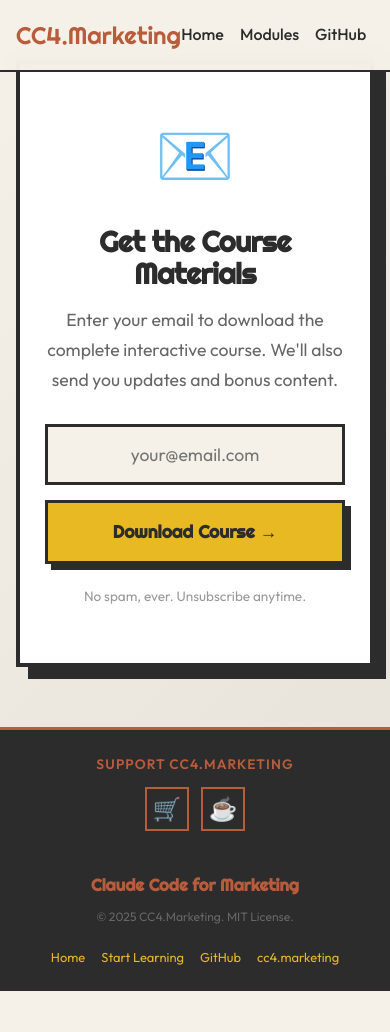
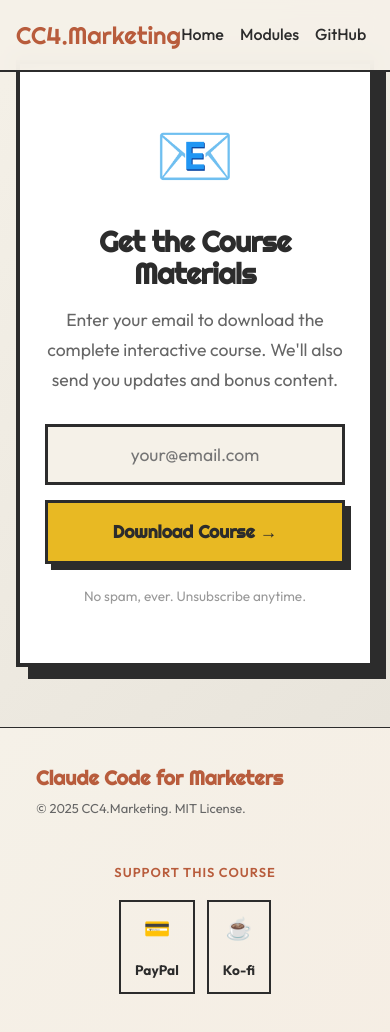
Before and after one commit to cc4-marketing/site, an Astro site: page /download in a window 390 px wide. Before the commit the page ends 991 px from the top, so only its background shows below. Built offline with nearby package versions, Linux system fonts and the light colour scheme; Astro itself is replaced by a stand-in of ours.

Commit message:
fix: improve dark mode contrast & redesign footer with code copy feature
- Fix dark mode contrast on Hero component with adjusted gradients and reduced decoration opacity
- Fix FeatureCard and StatBox to use bg-secondary and text-primary/secondary variables
- Update Hero text to use text-primary/secondary instead of charcoal
- Completely redesign footer: remove navigation links, simplify to two-column layout
- Highlight PayPal and Ko-fi support options with clear labels and icons
- Add subtle yet impactful footer design with gradient background
- Add copy button to all code blocks with 'Copied!' feedback
- Create CodeBlockCopy component that wraps all pre elements with copy functionality
- Improve mobile responsiveness for footer support buttons

```diff
--- /dev/null
+++ b/src/components/CodeBlockCopy.astro
@@ -0,0 +1,69 @@
+---
+// This component adds copy buttons to code blocks when loaded on the client
+---
+
+<script>
+  function setupCodeBlockCopy() {
+    // Find all pre elements that contain code
+    const preElements = document.querySelectorAll('pre');
+
+    preElements.forEach((pre) => {
+      // Skip if already wrapped
+      if (pre.parentElement?.classList.contains('code-block-wrapper')) {
+        return;
+      }
+
+      // Create wrapper
+      const wrapper = document.createElement('div');
+      wrapper.className = 'code-block-wrapper';
+
+      // Wrap the pre element
+      pre.parentNode?.insertBefore(wrapper, pre);
+      wrapper.appendChild(pre);
+
+      // Create copy button
+      const copyBtn = document.createElement('button');
+      copyBtn.className = 'code-copy-btn';
+      copyBtn.textContent = 'Copy';
+      copyBtn.type = 'button';
+
+      wrapper.insertBefore(copyBtn, pre);
+
+      // Handle click
+      copyBtn.addEventListener('click', async () => {
+        const code = pre.innerText || pre.textContent || '';
+
+        try {
+          await navigator.clipboard.writeText(code);
+
+          // Show feedback
+          const originalText = copyBtn.textContent;
+          copyBtn.textContent = 'Copied!';
+          copyBtn.classList.add('copied');
+
+          // Reset after 2 seconds
+          setTimeout(() => {
+            copyBtn.textContent = originalText;
+            copyBtn.classList.remove('copied');
+          }, 2000);
+        } catch (err) {
+          console.error('Failed to copy:', err);
+          copyBtn.textContent = 'Error';
+          setTimeout(() => {
+            copyBtn.textContent = originalText;
+          }, 2000);
+        }
+      });
+    });
+  }
+
+  // Run on page load
+  if (document.readyState === 'loading') {
+    document.addEventListener('DOMContentLoaded', setupCodeBlockCopy);
+  } else {
+    setupCodeBlockCopy();
+  }
+
+  // Also run on navigation (for SPAs)
+  window.addEventListener('pageshow', setupCodeBlockCopy);
+</script>
--- a/src/components/Footer.astro
+++ b/src/components/Footer.astro
@@ -4,46 +4,49 @@
 
 <footer class="footer">
   <div class="container">
-    <!-- Support Section -->
-    <div class="footer-support">
-      <span class="support-label">Support CC4.Marketing</span>
-      <div class="donation-links">
-        <a href="https://paypal.me/MinhTriVo?locale.x=en_US&country.x=VN" target="_blank" rel="noopener noreferrer" class="donation-btn paypal-btn" title="Support via PayPal">
-          🛒
-        </a>
-        <a href="https://ko-fi.com/cc4marketing" target="_blank" rel="noopener noreferrer" class="donation-btn kofi-btn" title="Support via Ko-fi">
-          ☕
-        </a>
-      </div>
-    </div>
-
-    <!-- Divider -->
-    <div class="footer-divider"></div>
-
-    <!-- Branding & Links Section -->
-    <div class="footer-bottom">
-      <div class="footer-branding">
-        <a href="/" class="footer-logo">Claude Code for Marketing</a>
-        <span class="footer-meta">© {currentYear} CC4.Marketing. MIT License.</span>
+    <!-- Main Footer Content -->
+    <div class="footer-main">
+      <!-- Left: Branding -->
+      <div class="footer-brand">
+        <h3>Claude Code for Marketers</h3>
+        <p>© {currentYear} CC4.Marketing. MIT License.</p>
       </div>
 
-      <nav class="footer-links">
-        <a href="/">Home</a>
-        <a href="/modules/0/introduction">Start Learning</a>
-        <a href="https://github.com/cc4-marketing/cc4.marketing" target="_blank" rel="noopener noreferrer">GitHub</a>
-        <a href="https://cc4.marketing" target="_blank" rel="noopener noreferrer">cc4.marketing</a>
-      </nav>
+      <!-- Center: Support CTAs -->
+      <div class="footer-support">
+        <p class="support-headline">Support This Course</p>
+        <div class="support-buttons">
+          <a href="https://paypal.me/MinhTriVo?locale.x=en_US&country.x=VN" target="_blank" rel="noopener noreferrer" class="support-btn paypal">
+            <span class="support-icon">💳</span>
+            <span class="support-text">
+              <strong>PayPal</strong>
+              <small>One-time</small>
+            </span>
+          </a>
+          <a href="https://ko-fi.com/cc4marketing" target="_blank" rel="noopener noreferrer" class="support-btn kofi">
+            <span class="support-icon">☕</span>
+            <span class="support-text">
+              <strong>Ko-fi</strong>
+              <small>Support us</small>
+            </span>
+          </a>
+        </div>
+      </div>
     </div>
   </div>
 </footer>
 
 <style>
   .footer {
-    background: var(--charcoal);
+    background: linear-gradient(135deg, var(--bg-primary) 0%, rgba(255, 136, 102, 0.03) 100%);
     color: var(--text-primary);
-    padding: 32px 24px;
-    border-top: 3px solid var(--rust);
+    padding: 60px 24px;
+    border-top: 1px solid var(--border-color);
     font-size: 0.95em;
+  }
+
+  html[data-theme="dark"] .footer {
+    background: linear-gradient(135deg, var(--bg-primary) 0%, rgba(255, 136, 102, 0.05) 100%);
   }
 
   .container {
@@ -51,152 +54,142 @@
     margin: 0 auto;
   }
 
+  /* Main Footer Layout */
+  .footer-main {
+    display: grid;
+    grid-template-columns: 1fr 1fr;
+    gap: 60px;
+    align-items: center;
+  }
+
+  /* Branding Section */
+  .footer-brand h3 {
+    font-family: var(--font-display);
+    font-size: 1.3em;
+    color: var(--rust);
+    margin: 0 0 8px 0;
+    font-weight: 600;
+  }
+
+  .footer-brand p {
+    margin: 0;
+    font-size: 0.85em;
+    color: var(--text-secondary);
+  }
+
   /* Support Section */
   .footer-support {
-    display: flex;
-    align-items: center;
-    justify-content: center;
-    gap: 20px;
-    margin-bottom: 20px;
+    text-align: right;
   }
 
-  .support-label {
+  .support-headline {
+    margin: 0 0 16px 0;
+    font-size: 0.85em;
     font-weight: 600;
     color: var(--rust);
-    font-size: 0.9em;
     text-transform: uppercase;
     letter-spacing: 0.08em;
   }
 
-  .donation-links {
+  .support-buttons {
     display: flex;
     gap: 12px;
+    justify-content: flex-end;
+    flex-direction: column;
+    align-items: flex-end;
   }
 
-  .donation-btn {
+  .support-btn {
     display: inline-flex;
     align-items: center;
-    justify-content: center;
-    width: 44px;
-    height: 44px;
-    font-size: 1.5em;
-    border: 2px solid var(--rust);
+    gap: 12px;
+    padding: 12px 16px;
+    border: 2px solid var(--border-color);
     background: transparent;
-    color: var(--text-primary);
     text-decoration: none;
     transition: all 0.3s ease;
-    cursor: pointer;
+    color: var(--text-primary);
   }
 
-  .donation-btn:hover {
+  .support-btn:hover {
+    border-color: var(--rust);
+    background: rgba(255, 136, 102, 0.1);
     transform: translate(-2px, -2px);
-    box-shadow: 4px 4px 0 var(--mustard);
-    background: var(--rust);
   }
 
-  /* Footer Divider */
-  .footer-divider {
-    height: 1px;
-    background: var(--border-color);
-    margin: 20px 0;
-    opacity: 0.3;
+  .support-icon {
+    font-size: 1.4em;
+    display: flex;
+    align-items: center;
+    justify-content: center;
   }
 
-  /* Bottom Section */
-  .footer-bottom {
-    display: grid;
-    grid-template-columns: 1fr 1fr;
-    gap: 32px;
-    align-items: center;
+  .support-text {
+    display: flex;
+    flex-direction: column;
+    gap: 2px;
   }
 
-  .footer-branding {
-    display: flex;
-    flex-direction: column;
-    gap: 8px;
+  .support-text strong {
+    font-size: 0.95em;
+    color: var(--text-primary);
   }
 
-  .footer-logo {
-    font-family: var(--font-display);
-    font-size: 1.1em;
-    font-weight: 600;
-    color: var(--rust);
-    text-decoration: none;
-    transition: color 0.3s ease;
-  }
-
-  .footer-logo:hover {
-    color: var(--mustard);
-  }
-
-  .footer-meta {
-    font-size: 0.8em;
+  .support-text small {
+    font-size: 0.75em;
     color: var(--text-secondary);
   }
 
-  .footer-links {
-    display: flex;
-    gap: 24px;
-    justify-content: flex-end;
-    flex-wrap: wrap;
+  .support-btn.paypal {
+    --btn-color: #0070BA;
   }
 
-  .footer-links a {
-    color: var(--mustard);
-    text-decoration: none;
-    font-size: 0.9em;
-    transition: all 0.3s ease;
-    position: relative;
+  .support-btn.kofi {
+    --btn-color: #13C3FF;
   }
 
-  .footer-links a:hover {
-    color: var(--rust);
-  }
-
-  .footer-links a::after {
-    content: '';
-    position: absolute;
-    bottom: -2px;
-    left: 0;
-    width: 0;
-    height: 2px;
-    background: var(--rust);
-    transition: width 0.3s ease;
-  }
-
-  .footer-links a:hover::after {
-    width: 100%;
-  }
-
-  /* Dark Mode */
-  html[data-theme="dark"] .footer {
-    border-top-color: var(--rust);
+  .support-btn:hover .support-icon {
+    transform: scale(1.15);
   }
 
   /* Mobile */
   @media (max-width: 768px) {
     .footer {
-      padding: 24px 16px;
+      padding: 40px 20px;
+    }
+
+    .footer-main {
+      grid-template-columns: 1fr;
+      gap: 40px;
     }
 
     .footer-support {
-      flex-direction: column;
-      gap: 12px;
-    }
-
-    .footer-bottom {
-      grid-template-columns: 1fr;
-      gap: 20px;
       text-align: center;
     }
 
-    .footer-links {
+    .support-buttons {
       justify-content: center;
-      gap: 16px;
+      flex-direction: row;
+      align-items: center;
     }
 
-    .footer-links a {
-      font-size: 0.85em;
+    .support-btn {
+      padding: 10px 14px;
+      flex-direction: column;
+      align-items: center;
+      text-align: center;
+    }
+
+    .support-text {
+      display: block;
+    }
+
+    .support-text strong {
+      font-size: 0.9em;
+    }
+
+    .support-text small {
+      display: none;
     }
   }
 </style>
--- a/src/layouts/BaseLayout.astro
+++ b/src/layouts/BaseLayout.astro
@@ -1,6 +1,7 @@
 ---
 import HelloBar from '../components/HelloBar.astro';
 import FloatingSideBanner from '../components/FloatingSideBanner.astro';
+import CodeBlockCopy from '../components/CodeBlockCopy.astro';
 import { promoConfig } from '../config/promo';
 
 interface Props {
@@ -161,6 +162,7 @@
 <body>
   <HelloBar {...promoConfig.helloBar} />
   <FloatingSideBanner {...promoConfig.floatingBanner} />
+  <CodeBlockCopy />
   <slot />
 </body>
 </html>
--- a/src/styles/global.css
+++ b/src/styles/global.css
@@ -242,6 +242,39 @@
   to { opacity: 1; transform: scale(1); }
 }
 
+/* Code Block Copy Button */
+.code-block-wrapper {
+  position: relative;
+  margin: 24px 0;
+}
+
+.code-copy-btn {
+  position: absolute;
+  top: 8px;
+  right: 8px;
+  background: var(--rust);
+  color: white;
+  border: none;
+  padding: 6px 12px;
+  font-size: 0.8em;
+  font-weight: 600;
+  cursor: pointer;
+  border-radius: 3px;
+  transition: all 0.2s ease;
+  opacity: 0.8;
+  z-index: 10;
+}
+
+.code-copy-btn:hover {
+  opacity: 1;
+  background: var(--rust);
+  transform: scale(1.05);
+}
+
+.code-copy-btn.copied {
+  background: var(--accent-teal);
+}
+
 /* Utility Classes */
 .text-center { text-align: center; }
 .text-rust { color: var(--rust); }
```
Also changed, not shown: src/components/FeatureCard.astro (+9 -4 lines), src/components/Hero.astro (+19 -3 lines), src/components/StatBox.astro (+10 -2 lines).
